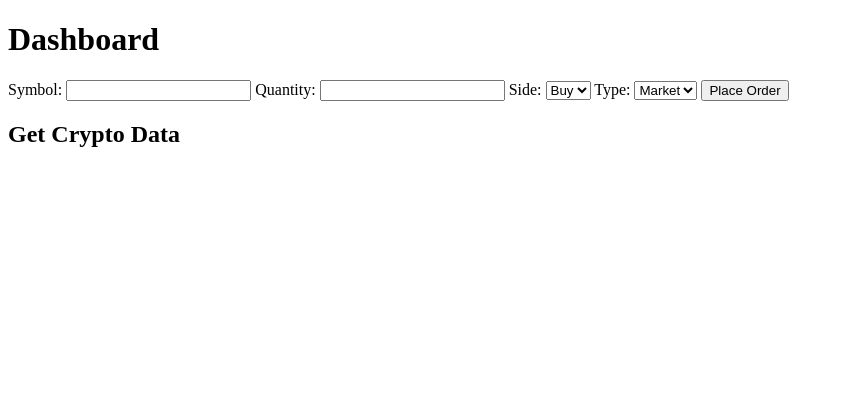
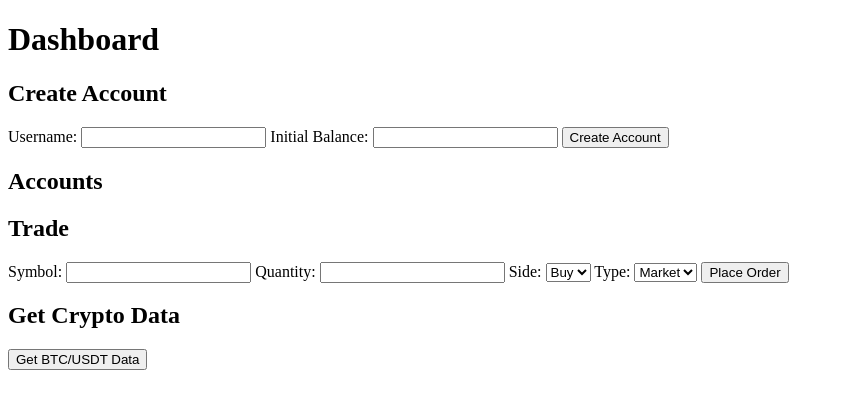
Before and after one commit to PopRazvanHoria/Trader, a Django app: page /dashboard/ in a window 1280 px wide. Shown: the top 409 px of the page, without its empty margins (0-844 px from the left). Run offline with Django 5.2, Linux system fonts and the light colour scheme.

Commit message:
testing views and data_retrival

```diff
--- a/trading_app/trade/templates/dashboard.html
+++ b/trading_app/trade/templates/dashboard.html
@@ -1,21 +1,35 @@
 <!DOCTYPE html>
-<html>
+<html lang="en">
 <head>
+    <meta charset="UTF-8">
     <title>Dashboard</title>
 </head>
 <body>
     <h1>Dashboard</h1>
+    <h2>Create Account</h2>
+    <form action="{% url 'create_account' %}" method="post">
+        {% csrf_token %}
+        <label for="username">Username:</label>
+        <input type="text" id="username" name="username" required>
+        <label for="balance">Initial Balance:</label>
+        <input type="number" id="balance" name="balance" required>
+        <button type="submit">Create Account</button>
+    </form>
+
+    <h2>Accounts</h2>
     <ul>
         {% for account in accounts %}
-            <li>{{ account.username }}: {{ account.balance }}</li>
+            <li>{{ account.username }}: ${{ account.balance }}</li>
         {% endfor %}
     </ul>
+
+    <h2>Trade</h2>
     <form action="{% url 'trade' %}" method="post">
         {% csrf_token %}
         <label for="symbol">Symbol:</label>
-        <input type="text" id="symbol" name="symbol">
+        <input type="text" id="symbol" name="symbol" required>
         <label for="qty">Quantity:</label>
-        <input type="number" id="qty" name="qty">
+        <input type="number" id="qty" name="qty" required>
         <label for="side">Side:</label>
         <select id="side" name="side">
             <option value="buy">Buy</option>
@@ -30,8 +44,8 @@
     </form>
 
     <h2>Get Crypto Data</h2>
-    <!-- <form action="{% url 'get_crypto_data' 'BTC/USDT' %}" method="get">
+    <form action="{% url 'test_crypto_data'%}" method="get">
         <button type="submit">Get BTC/USDT Data</button>
-    </form> -->
+    </form>
 </body>
 </html>
--- a/trading_app/trade/utils/data_retrieval.py
+++ b/trading_app/trade/utils/data_retrieval.py
@@ -4,3 +4,6 @@
     binance = ccxt.binance()
     data = binance.fetch_ticker(symbol)
     return data
+
+def test_dataretrival():
+    return 'pop'
--- a/trading_app/trade/views.py
+++ b/trading_app/trade/views.py
@@ -20,7 +20,7 @@
         return redirect('dashboard')
 
 def get_crypto_data(request, symbol):
-    data = data_retrieval.get_binance_data(symbol)
+    data = data_retrieval.test_dataretrival(symbol)
     return render(request, 'crypto_data.html', {'data': data})
 
 def trade(request):
@@ -32,3 +32,7 @@
         response = trading_execution.place_order(symbol, qty, side, type, 'gtc')
         messages.success(request, 'Trade executed successfully!')
         return redirect('dashboard')
+
+def test_crypto_data(request):
+    data = data_retrieval.test_dataretrival()
+    return render(request, 'test.html')
```
